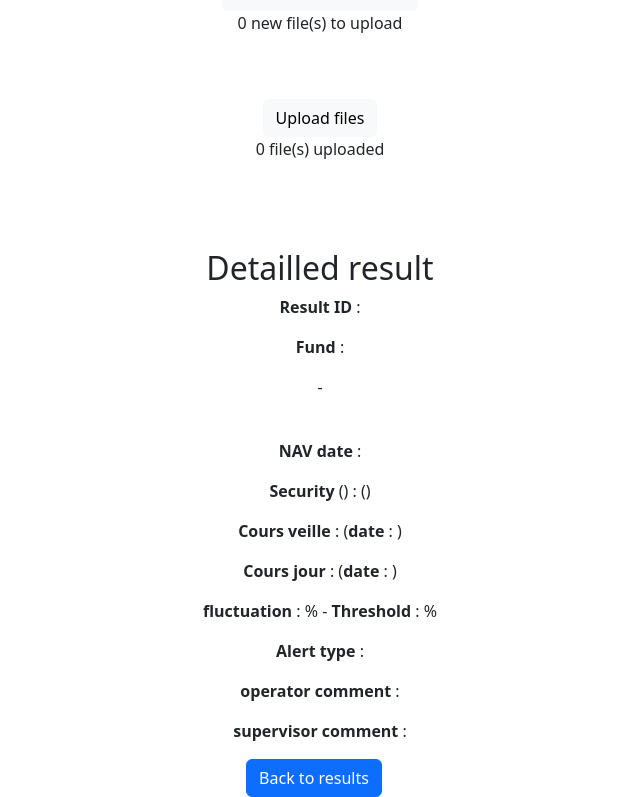
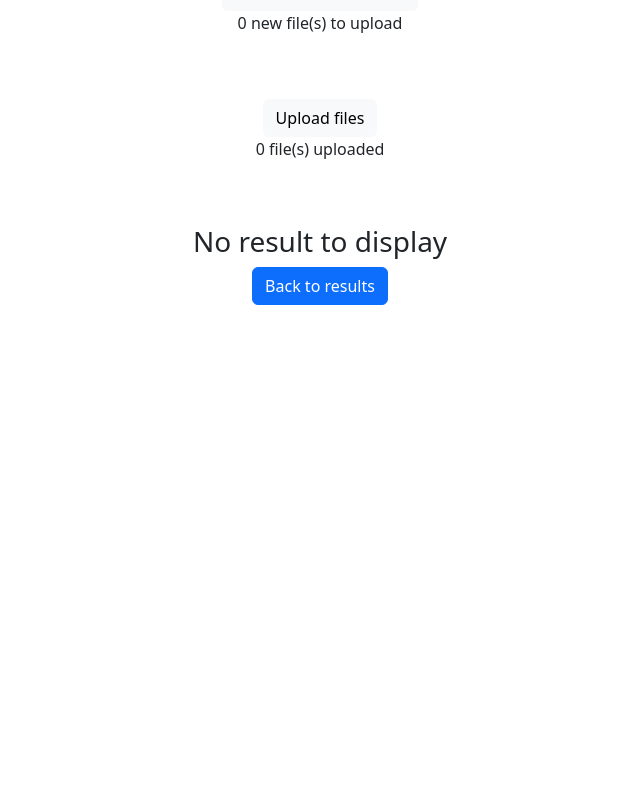
Before and after one commit to Ptiga/nac-frontend, a React (Create React App) app: page /results/1 in a window 1280 px wide. Shown: the part 420-1217 px from the top of the page, without its empty margins (320-960 px from the left). After the commit the page ends 800 px from the top, so only its background shows below. Built offline with nearby package versions, Linux system fonts and the light colour scheme; no server answers.

Commit message:
Condition dans Detailled result (si pas de données) + affichage de la date au format 'yyyy/mm/dd

```diff
--- a/src/App.js
+++ b/src/App.js
@@ -9,7 +9,7 @@
 import DetailledResult from './DetailledResult'
 import Header from './Header';
 import { Route } from 'react-router'
-import { Routes, useNavigate, location } from 'react-router-dom'
+import { Routes, useNavigate, useLocation } from 'react-router-dom'
 import axios from 'axios'
 import 'bootstrap/dist/css/bootstrap.min.css';
 import { useEffect, useState } from 'react';
@@ -37,7 +37,7 @@
         history('/login')
       }
     })
-  }, [])
+  }, [history, location.pathname])
   return(
     <Header
           userInfo={userInfo}
--- a/src/DetailledResult.js
+++ b/src/DetailledResult.js
@@ -24,6 +24,19 @@
 console.log(detailledResult.id)
 console.log(detailledResult.codeFonds)
 
+if(detailledResult.id === undefined){
+    return(
+        <div>
+            <h3>
+                No result to display
+            </h3>
+            <Link to='/results'>
+                <button className="btn btn-primary">Back to results
+                </button>
+            </Link>
+        </div>
+    )
+}else{
     return(
         <div className='container'>
             <div>
@@ -60,7 +73,7 @@
             </Link>
         </div>
     )
-
+}
 }
 
 export default DetailledResult;
--- a/src/DetailledResultDisplay.js
+++ b/src/DetailledResultDisplay.js
@@ -6,6 +6,19 @@
     console.log('Fonds: ', props.id)
     console.log('Fonds: ', props.fonds)
     console.log('Alerte: ', props.alerte)
+
+    const displayDate = (dateToConvert) => {
+        /*
+        //dateToConvert = new Date(dateToConvert).format("yyyy/mm/dd")
+        const convertedDate = new Date(dateToConvert)
+        return convertedDate.toLocaleDateString("fr-FR")
+        */
+        let day = dateToConvert.slice(6,8)
+        let month = dateToConvert.slice(4,6)
+        let year = dateToConvert.slice(0,4)
+       return `${year}/${month}/${day}`
+    }
+
 
     return(
         <div>
@@ -20,16 +33,16 @@
             </p>
             <br />
             <p>
-            <b>NAV date </b>:  {props.navDate}
+            <b>NAV date </b>:  {displayDate(props.navDate)}
             </p>
             <p>
             <b>Security</b>  ({props.securityType}) : {props.securityCode} ({props.securityLabel})
             </p>
             <p>
-            <b>Cours veille </b> : {props.priorPrice} {props.priorCurrency} (<b>date </b>: {props.priorDatePrice})
+            <b>Cours veille </b> : {props.priorPrice} {props.priorCurrency} (<b>date </b>: {displayDate(props.priorDatePrice)})
             </p>
             <p>
-            <b>Cours jour </b> : {props.currentPrice} {props.currentCurrency} (<b>date </b>: {props.fluctuation})
+            <b>Cours jour </b> : {props.currentPrice} {props.currentCurrency} (<b>date </b>: {displayDate(props.currentDatePrice)})
             </p>
             <p>
             <b>fluctuation </b> : {props.fluctuation}% - <b>Threshold </b>: {props.threshold}%
```
Lines whose indentation alone changed are shown as unchanged.
